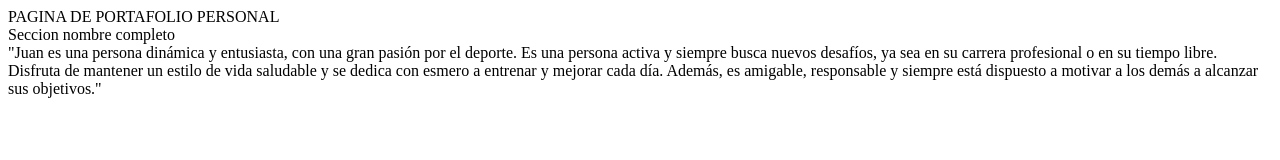
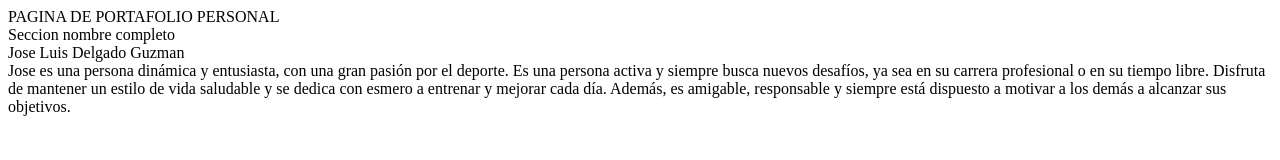
Before and after one commit to joseluisdlgd/RUBRICA-PUNTO-1, a plain HTML site: page index.html in a window 1280 px wide. Drawn offline with Linux system fonts and the light colour scheme.

Commit message:
cuarto commit

```diff
--- a/index.html
+++ b/index.html
@@ -8,9 +8,10 @@
 <body>
     <div>PAGINA DE PORTAFOLIO PERSONAL</div>
     <div>Seccion nombre completo</div>
-    <div>"Juan es una persona dinámica y entusiasta, con una gran pasión por el deporte.
+    <div>Jose Luis Delgado Guzman </div>
+    <div>Jose es una persona dinámica y entusiasta, con una gran pasión por el deporte.
         Es una persona activa y siempre busca nuevos desafíos, ya sea en su carrera profesional o en su tiempo libre.
         Disfruta de mantener un estilo de vida saludable y se dedica con esmero a entrenar y mejorar cada día.
-        Además, es amigable, responsable y siempre está dispuesto a motivar a los demás a alcanzar sus objetivos."</div>
+        Además, es amigable, responsable y siempre está dispuesto a motivar a los demás a alcanzar sus objetivos.</div>
 </body>
 </html>
```
